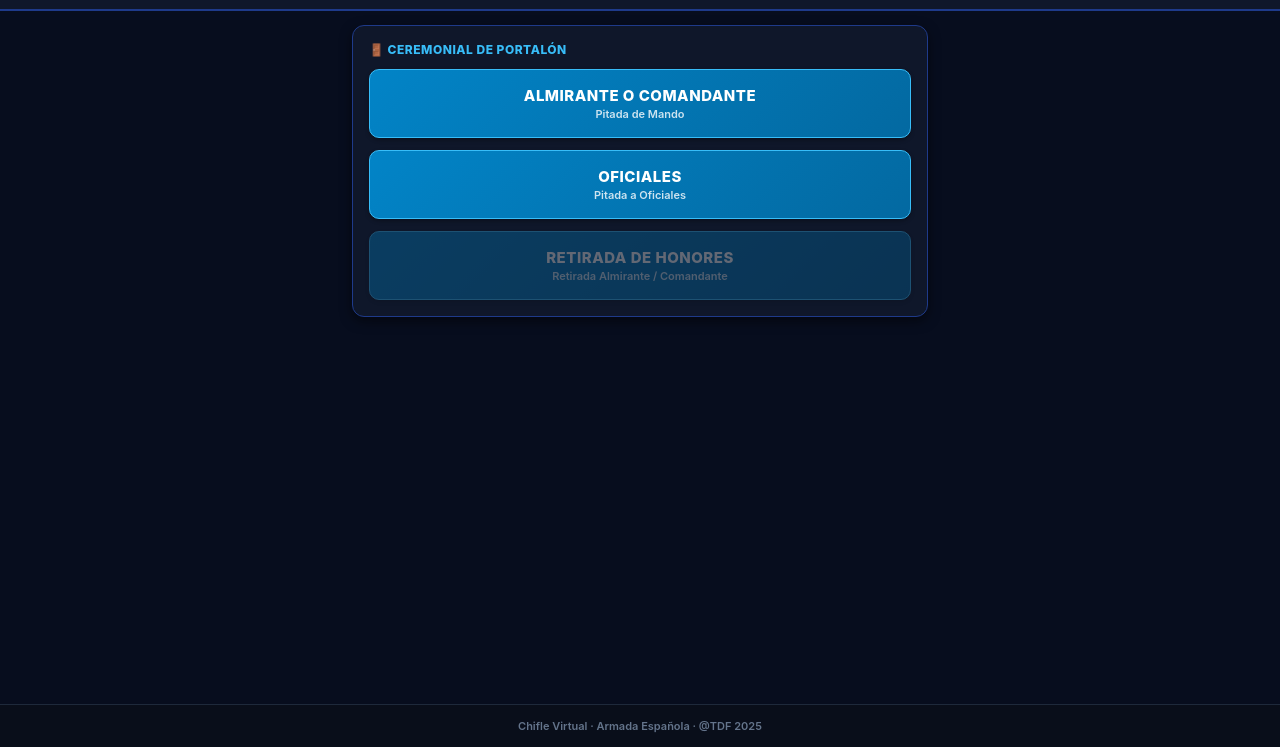
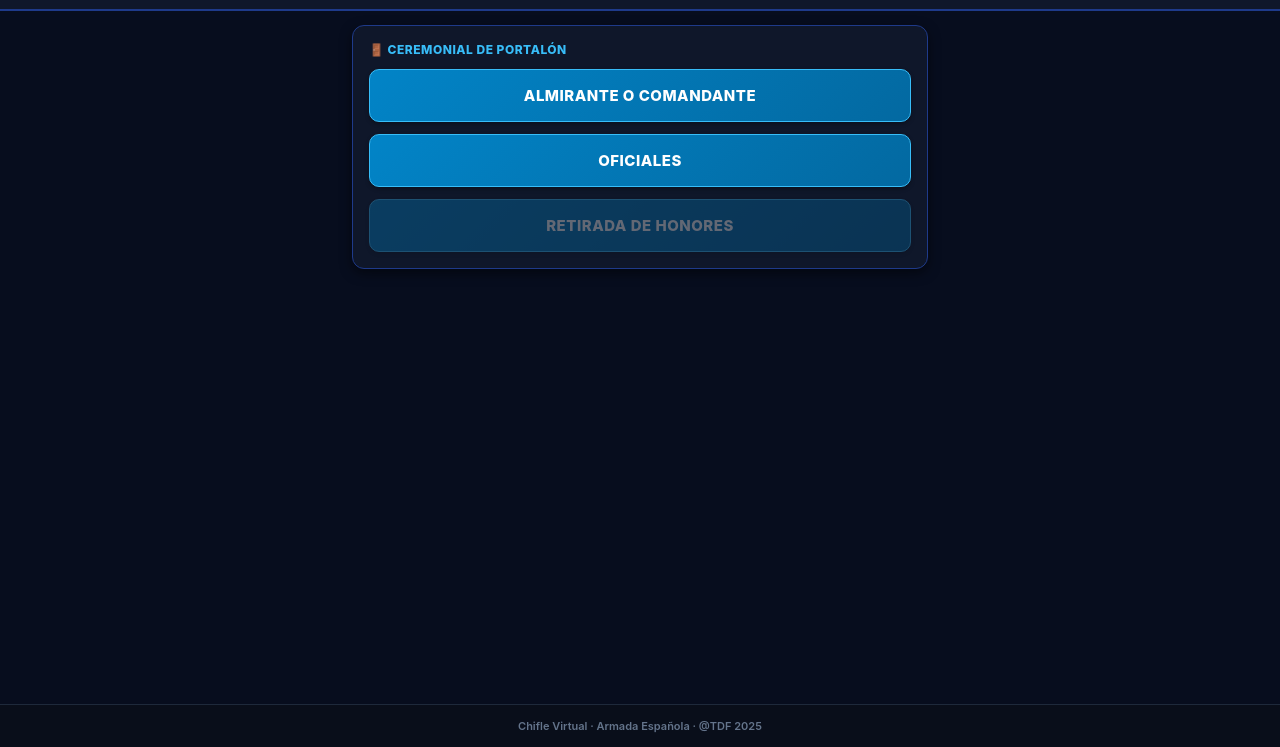
Before and after one commit to tdolarea/CHIFLE_VIRTUAL_PWA, a plain HTML site: page index.html in a window 1280 px wide. Shown: the part 53-800 px from the top of the page. Drawn offline with Linux system fonts and the light colour scheme.

Commit message:
UI Clean: Remove subtexts from Portalon buttons

```diff
--- a/index.html
+++ b/index.html
@@ -100,18 +100,15 @@
         <div class="btn-grid">
           <button type="button" id="btnChifleMando" class="action-btn primary" onclick="tocarChifleMando()">
             <span class="action-btn-title">ALMIRANTE O COMANDANTE</span>
-            <span class="action-btn-sub">Pitada de Mando</span>
-          </button>
+            </button>
 
           <button type="button" id="btnChifleOficiales" class="action-btn primary" onclick="tocarChifleOficiales()">
             <span class="action-btn-title">OFICIALES</span>
-            <span class="action-btn-sub">Pitada a Oficiales</span>
-          </button>
+            </button>
 
           <button type="button" id="btnChifleRetirada" class="action-btn primary disabled" disabled onclick="tocarChifleRetirada()">
             <span class="action-btn-title">RETIRADA DE HONORES</span>
-            <span class="action-btn-sub">Retirada Almirante / Comandante</span>
-          </button>
+            </button>
         </div>
       </div>
     </div>
@@ -127,7 +124,7 @@
   <audio id="audRetirada" src="audio/retiradaComteoAlmte.mp3" preload="auto" playsinline></audio>
 
   <script>
-    const APP_VERSION = 'v1792953182';
+    const APP_VERSION = 'v1792953381';
 
     let mandoChifleActivo = false;
     let ultimoToque = null;
--- a/sw.js
+++ b/sw.js
@@ -1,4 +1,4 @@
-// SW Chifle Virtual Portalon Monomódulo 1792953182
+// SW Chifle Virtual Portalon Monomódulo v1792953381
 self.addEventListener('install', e => self.skipWaiting());
 self.addEventListener('activate', e => {
   e.waitUntil(
```
